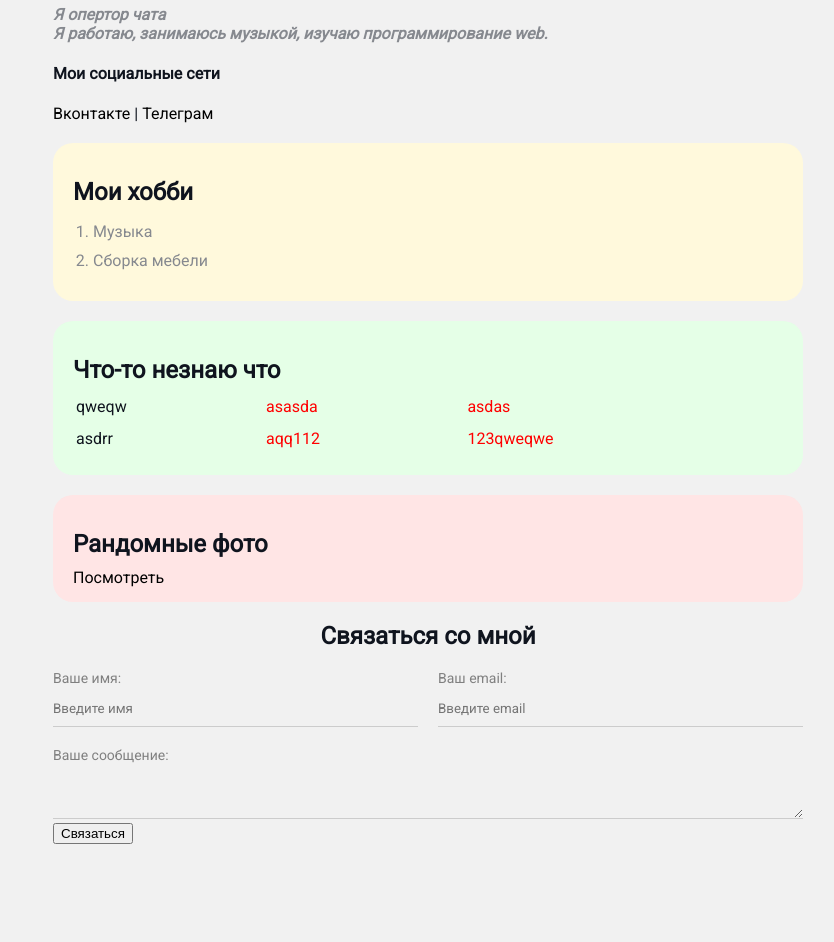
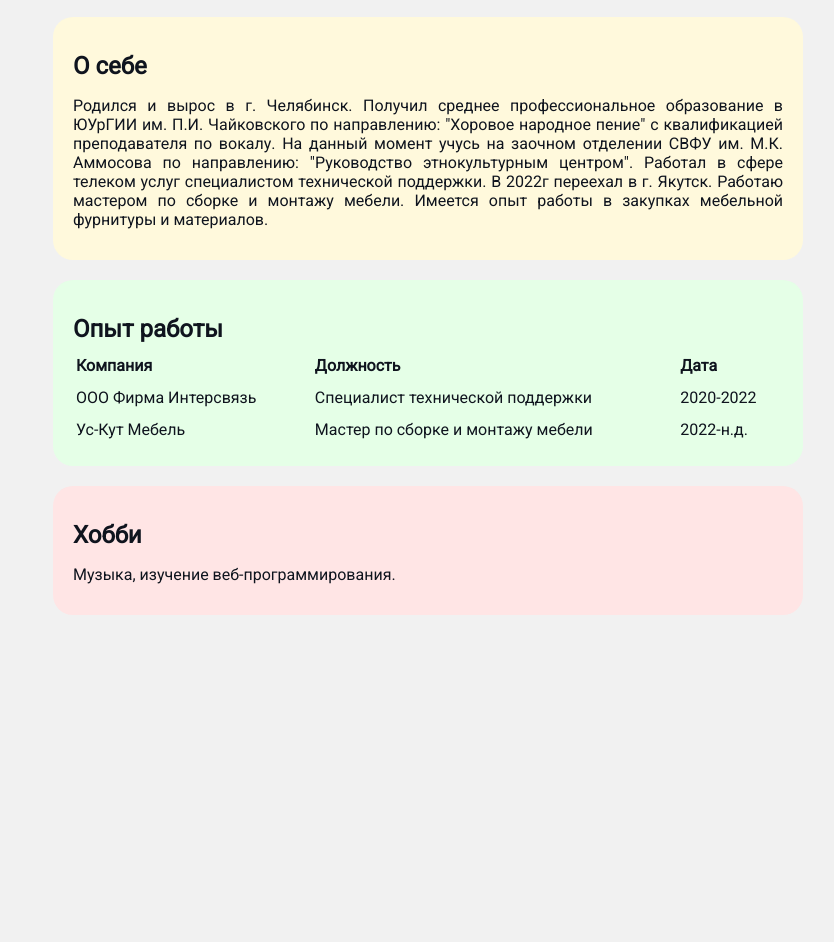
Before and after one commit to PaulKhard/CV, a plain HTML site: page index.html in a window 1280 px wide. Shown: the part 355-1297 px from the top of the page, without its empty margins (212-1046 px from the left). Drawn offline with Linux system fonts and the light colour scheme.

Commit message:
Изменил резюме

```diff
--- /dev/null
+++ b/assets/css/styles.css
@@ -0,0 +1,153 @@
+@import url('https://fonts.googleapis.com/css2?family=Roboto&display=swap');
+
+/* * {
+    padding: 0;
+    margin: 0;
+} */
+
+body{
+    background-color: #f1f1f1;
+    color: #0f141e;
+
+    /*font-size: 16px;
+    font-weight: normal;
+    font-family:'Times New Roman', Times, serif*/
+
+    font: normal 16px 'Roboto', sans-serif;
+}
+
+a {
+    color: black;
+    text-decoration: none;
+}
+
+a:hover {
+    text-decoration: underline;
+}
+
+a:active {
+    color: red;
+}
+
+a:visited {
+    color: gray;
+}
+
+.avatar{
+    width: 200px;
+    border-radius: 20px;
+    box-shadow: -8px -8px 20px rgba(0, 0, 0, 0.50);
+}
+
+.info {
+    margin-bottom: 20px;
+}
+
+.info p{
+    color: #86898f;
+    margin: 0;
+    font-style: italic;
+    font-weight: bold;
+    text-decoration: none;
+    /*text-transform: uppercase;*/
+    /* letter-spacing: 10px; */
+    /* word-spacing: 50px; */
+}
+
+.container{
+    width: 750px;
+    margin: auto;
+}
+
+/* .social{
+    background: linear-gradient(gray, white);
+    padding: 15px;
+    border: 5px solid rgb(168, 164, 51);
+    border-bottom-style: dotted;
+    border-top-width: 50px;
+    margin: 5px;
+} */
+
+/* .box-model > div{
+    float: left;
+    background: black;
+    height: 200px;
+    border: 4px solid red;
+    width: 25%;
+    box-sizing: border-box;
+} */
+
+.bg-yellow {
+    background: #fff9dc;
+}
+
+.bg-green {
+    background: #e5ffe7;
+}
+
+.bg-red {
+    background: #ffe5e5;
+}
+
+.card {
+    padding: 15px 20px;
+    margin-bottom: 20px;
+    border-radius: 20px;
+}
+
+.card h2 {
+    margin-bottom: 10px;
+}
+
+.list {
+    padding: 0 20px;
+}
+
+.list li {
+    color: #86898f;
+    margin-bottom: 10px;
+}
+
+.table {
+    width: 100%;
+}
+
+.table td {
+    padding-bottom: 10px;
+}
+
+.contact h2 {
+    text-align: center;
+}
+
+.form-group label {
+    display: block;
+    font-size: 14px;
+    color: gray;
+}
+
+.form-group input,
+.form-group textarea {
+    width: 100%;
+    box-sizing: border-box;
+    border: none;
+    background: transparent;
+    border-bottom: 1px solid #ccc;
+    color: black;
+    padding: 15px 0 10px;
+    font-family: inherit;
+}
+
+.row {
+    display: flex;
+    margin-bottom: 20px;
+}
+
+.row > .form-group {
+    width: 50%;
+    /* margin-right: 20px; */
+}
+
+.row > .form-group:first-child {
+    margin-right: 20px;
+}
--- a/index.html
+++ b/index.html
@@ -3,52 +3,52 @@
 <head>
     <meta charset="UTF-8">
     <title>Paul CV</title>
-    <link rel="stylesheet" href="styles.css">
+    <link rel="stylesheet" href="./assets/css/styles.css">
 </head>
     <body>
         <div class="container">
             <div class="info">
-                <img src="avatar.jpg" alt="Тут моя фотка" class="avatar">
+                <a href="./assets/images/avatar.jpg" target="_blank"><img src="./assets/images/avatar.jpg" alt="avatar" class="avatar"></a>
                 <h1>Павел Харитонов</h1>
-                <p><em>Я <strong>опертор чата</strong></em></p>
-                <p>Я работаю, занимаюсь музыкой, изучаю программирование web.</p>
 
-                <h4>Мои социальные сети</h4>
-                <a href="https://vk.com/paulkhard" target="_blank">Вконтакте</a>
+                <h4>Контакты</h4>
+                <a href="mailto:poulkhard@mail.ru" target="_blank">poulkhard@mail.ru</a>
                 |
                 <a href="https://t.me/PaulKhard" target="_blank">Телеграм</a>
             </div>
 
             <div class="card bg-yellow">
-                <h2>Мои хобби</h2>
-                <ol class="list">
-                    <li>Музыка</li>
-                    <li>Сборка мебели</li>
-                </ol>
+                <h2>О себе</h2>
+                <p align="justify">Родился и вырос в г. Челябинск. Получил среднее профессиональное образование в ЮУрГИИ им. П.И. Чайковского по направлению: "Хоровое народное пение" с квалификацией преподавателя по вокалу. На данный момент учусь на заочном отделении СВФУ им. М.К. Аммосова по направлению: "Руководство этнокультурным центром". Работал в сфере телеком услуг специалистом технической поддержки. В 2022г переехал в г. Якутск. Работаю мастером по сборке и монтажу мебели. Имеется опыт работы в закупках мебельной фурнитуры и материалов.</p>
             </div>
 
             <div class="card bg-green">
-                <h2>Что-то незнаю что</h2>
+                <h2>Опыт работы</h2>
                 <table class="table">
                     <tr>
-                        <td>qweqw</td>
-                        <td>asasda</td>
-                        <td>asdas</td>
+                        <td><strong>Компания</strong></td>
+                        <td><strong>Должность</strong></td>
+                        <td><strong>Дата</strong></td>
                     </tr>
                     <tr>
-                        <td>asdrr</td>
-                        <td>aqq112</td>
-                        <td>123qweqwe</td>
+                        <td>ООО Фирма Интерсвязь</td>
+                        <td>Специалист технической поддержки</td>
+                        <td>2020-2022</td>
+                    </tr>
+                    <tr>
+                        <td>Ус-Кут Мебель</td>
+                        <td>Мастер по сборке и монтажу мебели</td>
+                        <td>2022-н.д.</td>
                     </tr>
                 </table>
             </div>
 
             <div class="card bg-red">
-                <h2>Рандомные фото</h2>
-                <a href="Random photo.html" target="_blank">Посмотреть</a>
+                <h2>Хобби</h2>
+                <p>Музыка, изучение веб-программирования.</p>
             </div>
 
-            <div class="contact">
+            <!-- <div class="contact">
                 <h2>Связаться со мной</h2>
                 <from action="/">
                     <div class="row">
@@ -70,14 +70,14 @@
 
                     <input type="submit" value="Связаться">
                 </from>
-            </div>
+            </div> -->
 
-                <div class="box-model">
+                <!-- <div class="box-model">
                     <div></div>
                     <div></div>
                     <div></div>
                     <div></div>
-                </div>
+                </div> -->
 
                 <div style="margin-bottom: 500px;"></div>
         </div>
--- a/styles.css
+++ /dev/null
@@ -1,158 +0,0 @@
-@import url('https://fonts.googleapis.com/css2?family=Roboto&display=swap');
-
-/* * {
-    padding: 0;
-    margin: 0;
-} */
-
-body{
-    background-color: #f1f1f1;
-    color: #0f141e;
-
-    /*font-size: 16px;
-    font-weight: normal;
-    font-family:'Times New Roman', Times, serif*/
-
-    font: normal 16px 'Roboto', sans-serif;
-}
-
-a {
-    color: black;
-    text-decoration: none;
-}
-
-a:hover {
-    text-decoration: underline;
-}
-
-a:active {
-    color: red;
-}
-
-a:visited {
-    color: gray;
-}
-
-.avatar{
-    width: 200px;
-    border-radius: 20px;
-    box-shadow: -8px -8px 20px rgba(0, 0, 0, 0.50);
-}
-
-.info {
-    margin-bottom: 20px;
-}
-
-.info p{
-    color: #86898f;
-    margin: 0;
-    font-style: italic;
-    font-weight: bold;
-    text-decoration: none;
-    /*text-transform: uppercase;*/
-    /* letter-spacing: 10px; */
-    /* word-spacing: 50px; */
-}
-
-.container{
-    width: 750px;
-    margin: auto;
-}
-
-/* .social{
-    background: linear-gradient(gray, white);
-    padding: 15px;
-    border: 5px solid rgb(168, 164, 51);
-    border-bottom-style: dotted;
-    border-top-width: 50px;
-    margin: 5px;
-} */
-
-/* .box-model > div{
-    float: left;
-    background: black;
-    height: 200px;
-    border: 4px solid red;
-    width: 25%;
-    box-sizing: border-box;
-} */
-
-.bg-yellow {
-    background: #fff9dc;
-}
-
-.bg-green {
-    background: #e5ffe7;
-}
-
-.bg-red {
-    background: #ffe5e5;
-}
-
-.card {
-    padding: 15px 20px;
-    margin-bottom: 20px;
-    border-radius: 20px;
-}
-
-.card h2 {
-    margin-bottom: 10px;
-}
-
-.list {
-    padding: 0 20px;
-}
-
-.list li {
-    color: #86898f;
-    margin-bottom: 10px;
-}
-
-.table {
-    width: 100%;
-}
-
-.table td {
-    padding-bottom: 10px;
-}
-
-.table td:nth-child(2),
-.table td:nth-child(3) {
-    color: rgb(255, 0, 0);
-}
-
-.contact h2 {
-    text-align: center;
-}
-
-.form-group label {
-    display: block;
-    font-size: 14px;
-    color: gray;
-}
-
-.form-group input,
-.form-group textarea {
-    width: 100%;
-    box-sizing: border-box;
-    border: none;
-    background: transparent;
-    border-bottom: 1px solid #ccc;
-    color: black;
-    padding: 15px 0 10px;
-    font-family: inherit;
-}
-
-.row {
-    display: flex;
-    margin-bottom: 20px;
-}
-
-.row > .form-group {
-    width: 50%;
-    /* margin-right: 20px; */
-}
-
-.row > .form-group:first-child {
-    margin-right: 20px;
-}
```
Also changed, not shown: Random photo.html (deleted, +0 -20 lines), assets/images/avatar.jpg (added), avatar.jpg (deleted).
